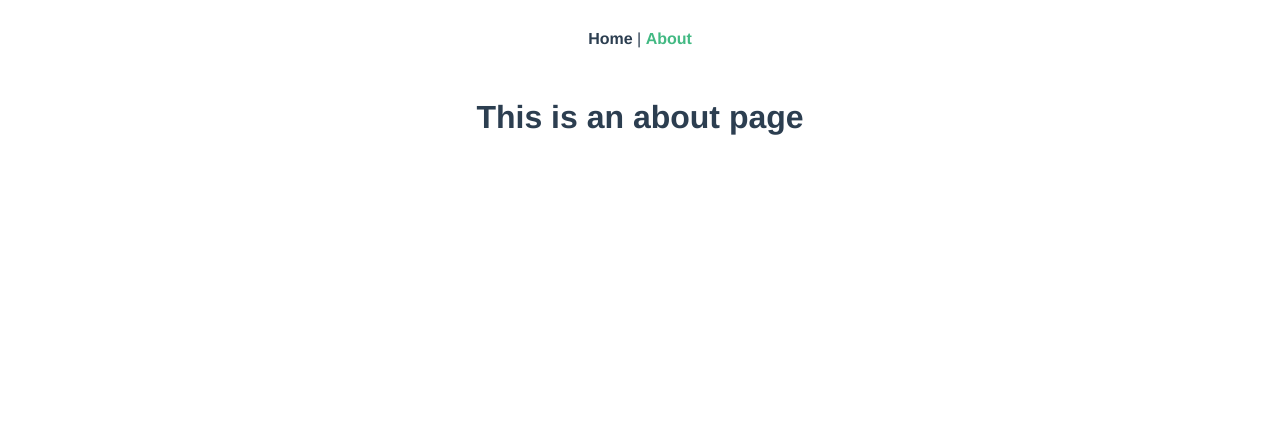
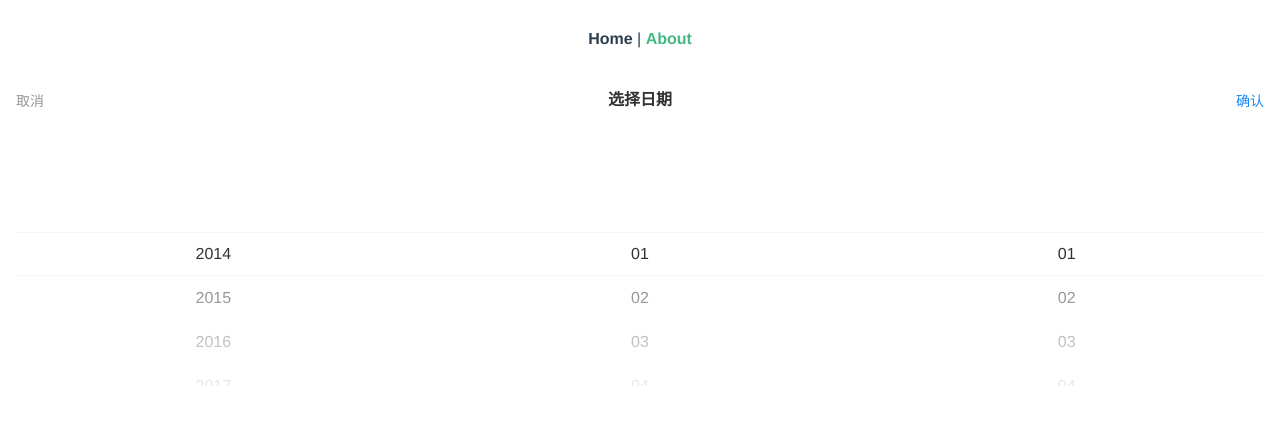
Before and after one commit to bart-zzb/fresh-product-e-commerce-platform, a Vue app in the folder mall-frontend/mall-app-frontend/mall-app/: page /about in a window 1280 px wide. Shown: the top 424 px of the page. Built offline with nearby package versions, Linux system fonts and the light colour scheme.

Commit message:
2024-03-16 vant搭建

```diff
--- a/mall-frontend/mall-app-frontend/mall-app/src/views/AboutView.vue
+++ b/mall-frontend/mall-app-frontend/mall-app/src/views/AboutView.vue
@@ -1,5 +1,11 @@
 <template>
   <div class="about">
-    <h1>This is an about page</h1>
+    <van-date-picker
+        v-model="currentDate"
+        title="选择日期"
+        :min-date="minDate"
+        :max-date="maxDate"
+    />
+
   </div>
 </template>
```
